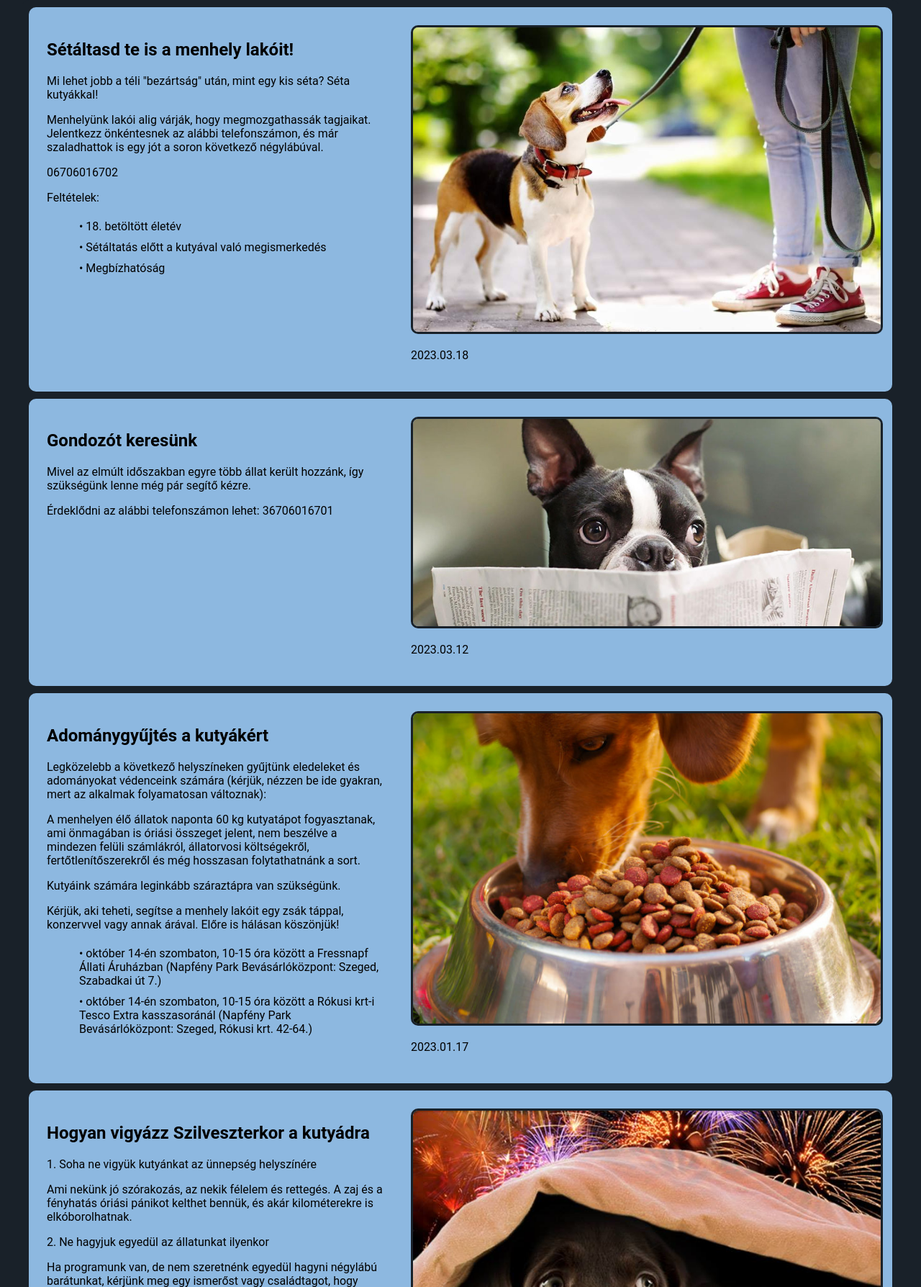
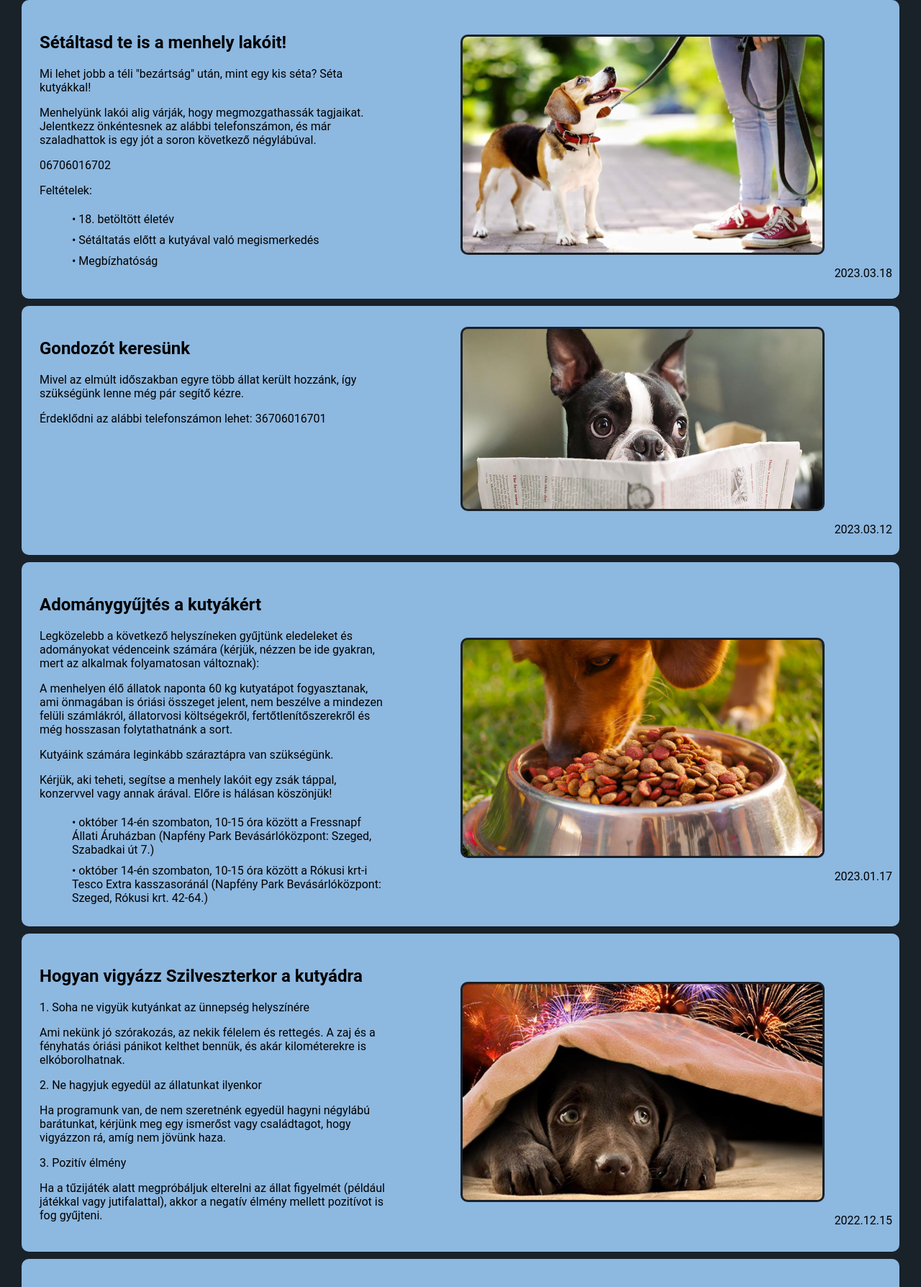
Before and after one commit to k1me/kutya_menhely, a PHP site: page /hirek.html in a window 1280 px wide. Shown: the part 142-1930 px from the top of the page at 72% size. Run offline with PHP 8.4, Linux system fonts and the light colour scheme.

Commit message:
Hírek done

```diff
--- a/css/hirek.css
+++ b/css/hirek.css
@@ -15,7 +15,9 @@ section {
     padding: 10px;
     background-color: #8db8e0;
     border-radius: 10px;
-
+}
+.igazit{
+    text-align: right;
 }
 
 @media screen and (max-width: 800px) {
@@ -55,6 +57,105 @@ img {
     padding: 15px;
     margin: auto;
 }
+.column-tuzijatek{
+    background-image: url('/kutya_menhely/img/tuzijatek.jpg');
+    margin: auto;
+    margin-left: 600px;
+    background-size: cover;
+    background-position: right;
+    border-radius: 10px;
+    border-radius: 10px;
+    border-color: #192129;
+    border-style: solid;
+    border-width: 3px;
+    background-size: 100% 100%;
+    max-width: 500px;
+    max-height: 300px;
+    justify-content: right;
+    flex-direction: column;
+}
+.column-seta{
+    background-image: url('/kutya_menhely/img/seta.jpg');
+    margin: auto;
+    margin-left: 600px;
+    background-size: cover;
+    background-position: right;
+    border-radius: 10px;
+    border-radius: 10px;
+    border-color: #192129;
+    border-style: solid;
+    border-width: 3px;
+    background-size: 100% 100%;
+    max-width: 500px;
+    max-height: 300px;
+    justify-content: right;
+    flex-direction: column;
+}
+
+.column-ivartalanitas{
+    background-image: url('/kutya_menhely/img/ivartalanitas.jpg');
+    margin: auto;
+    margin-left: 600px;
+    background-size: cover;
+    background-position: right;
+    border-radius: 10px;
+    border-color: #192129;
+    border-style: solid;
+    border-width: 3px;
+    background-size: 100% 100%;
+    max-width: 500px;
+    max-height: 300px;
+    justify-content: right;
+    flex-direction: column;
+}
+.column-gyujtesbovitesre{
+    margin: auto;
+    background-image: url('/kutya_menhely/img/gyujtesbovitesre.png');
+    margin-left: 600px;
+    background-size: cover;
+    background-position: right;
+    border-radius: 10px;
+    border-color: #192129;
+    border-style: solid;
+    border-width: 3px;
+    background-size: 100% 100%;
+    max-width: 500px;
+    max-height: 300px;
+    justify-content: right;
+    flex-direction: column;
+}
+.column-gondozotkeresunk{
+    margin: auto;
+    background-image: url('/kutya_menhely/img/gondozotkeresunk.jpg');
+    margin-left: 600px;
+    background-size: cover;
+    background-position: right;
+    border-radius: 10px;
+    border-color: #192129;
+    border-style: solid;
+    border-width: 3px;
+    background-size: 100% 100%;
+    max-width: 500px;
+    max-height: 250px;
+    justify-content: right;
+    flex-direction: column;
+}
+.column-etelgyujtes{
+    margin: auto;
+    background-image: url('/kutya_menhely/img/etelgyujtes.jpg');
+    margin-left: 600px;
+    background-size: cover;
+    background-position: right;
+    border-radius: 10px;
+    border-color: #192129;
+    border-style: solid;
+    border-width: 3px;
+    background-size: 100% 100%;
+    max-width: 500px;
+    max-height: 300px;
+    justify-content: right;
+    flex-direction: column;
+}
 
 
 .behuz li {
--- a/hirek.html
+++ b/hirek.html
@@ -25,7 +25,6 @@
             <li class="login"><a href="login.html">Belépés</a></li>
         </ul>
     </nav>
-    <section class="section-container">
     <section>
         <div class="row">
             <div class="column">
@@ -40,10 +39,29 @@
                     <li>• Megbízhatóság</li>
                 </ul>
             </div>
-            <div class="column">
-                <img src="img/seta.jpg" alt="Sétáltatás" width="650px">
-                <p>2023.03.18</p>
+            <br>
+            <br>
+            <div class="column-seta">
+                <br>
+                <br>
+                <br>
+                <br>
+                <br>
+                <br>
+                <br>
+                <br>
+                <br>
+                <br>
+                <br>
+                <br>
+                <br>
+                <br>
+                <br>
+                <br>
+                <br>
+                <br>
             </div>
+            <p class="igazit">2023.03.18</p>
         </div>
     </section>
     <section>
@@ -53,10 +71,28 @@
                 <p>Mivel az elmúlt időszakban egyre több állat került hozzánk, így szükségünk lenne még pár segítő kézre.</p>
                 <p>Érdeklődni az alábbi telefonszámon lehet: 36706016701</p>
             </div>
-            <div class="column">
-                <img src="img/gondozotkeresunk.jpg" alt="Gondozót keresünk" width="650px">
-                <p>2023.03.12</p>
+            <br>
+            <div class="column-gondozotkeresunk">
+                <br>
+                <br>
+                <br>
+                <br>
+                <br>
+                <br>
+                <br>
+                <br>
+                <br>
+                <br>
+                <br>
+                <br>
+                <br>
+                <br>
+                <br>
+                <br>
+                <br>
+                <br>
             </div>
+            <p class="igazit">2023.03.12</p>
         </div>
     </section>
     <section>
@@ -72,10 +108,32 @@
                     <li>• október 14-én szombaton, 10-15 óra között a Rókusi krt-i Tesco Extra kasszasoránál (Napfény Park Bevásárlóközpont: Szeged, Rókusi krt. 42-64.)</li>
                  </ul>
             </div>
-            <div class="column">
-                <img src="img/etelgyujtes.jpg" alt="Adománygyűjtés" width="650px">
-                <p>2023.01.17</p>
+            <br>
+            <br>
+            <br>
+            <br>
+            <br>
+            <div class="column-etelgyujtes">
+                <br>
+                <br>
+                <br>
+                <br>
+                <br>
+                <br>
+                <br>
+                <br>
+                <br>
+                <br>
+                <br>
+                <br>
+                <br>
+                <br>
+                <br>
+                <br>
+                <br>
+                <br>
                </div>
+            <p class="igazit">2023.01.17</p>
         </div>
     </section>
     <section>
@@ -89,10 +147,30 @@
                 <p>3. Pozitív élmény</p>
                 <p>Ha a tűzijáték alatt megpróbáljuk elterelni az állat figyelmét (például játékkal vagy jutifalattal), akkor a negatív élmény mellett pozitívot is fog gyűjteni.</p>
             </div>
-            <div class="column">
-                <img src="img/tuzijatek.jpg" alt="Tüzijáték" width="650px">
-                <p>2022.12.15</p>
+            <br>
+            <br>
+            <br>
+            <div class="column-tuzijatek">
+                <br>
+                <br>
+                <br>
+                <br>
+                <br>
+                <br>
+                <br>
+                <br>
+                <br>
+                <br>
+                <br>
+                <br>
+                <br>
+                <br>
+                <br>
+                <br>
+                <br>
+                <br>
             </div>
+            <p class="igazit">2022.12.15</p>
         </div>
     </section>
     <section>
@@ -107,13 +185,37 @@
                 <p>• a kutya mikrochip száma (ha van), valamint</p>
                 <p>• a gazda neve, lakcíme, telefoni elérhetősége és</p>
                 <p>• a rászorultság rövid indoklása.</p>
-
-                    <p>Kérünk minden felelősen gondolkodó állatbarátot, hogy juttassa el a felhívást a környezetükben élő rászoruló állattartóknak. Közösen tehetünk azért, hogy környezetünkben minél kevesebb nemkívánt alom szülessen, és minél kevesebb állat váljék kóborrá.</p>
+                <p>Kérünk minden felelősen gondolkodó állatbarátot, hogy juttassa el a felhívást a környezetükben élő rászoruló állattartóknak. Közösen tehetünk azért, hogy környezetünkben minél kevesebb nemkívánt alom szülessen, és minél kevesebb állat váljék kóborrá.</p>
             </div>
-            <div class="column">
-                <img src="img/ivartalanitas.jpg" alt="Ivartalanítás" width="650px">
-                <p>2022.11.28</p>
+            <br>
+            <br>
+            <br>
+            <br>
+            <br>
+            <br>
+            <br>
+            <br>
+            <div class="column-ivartalanitas">
+                <br>
+                <br>
+                <br>
+                <br>
+                <br>
+                <br>
+                <br>
+                <br>
+                <br>
+                <br>
+                <br>
+                <br>
+                <br>
+                <br>
+                <br>
+                <br>
+                <br>
+                <br>
             </div>
+            <p class="igazit">2022.11.28</p>
         </div>
     </section>
     <section>
@@ -125,13 +227,34 @@
                 <p>Hálásan köszönünk minden segítséget!</p>
                 <p>Az Új Kezdet Menhely Alapítvány kuratóriuma</p>
             </div>
-            <div class="column">
-                <img src="img/gyujtesbovitesre.png" alt="Bővítés" width="650px">
-                <p>2022.08.30</p>
+            <br>
+            <br>
+            <br>
+            <br>
+            <div class="column-gyujtesbovitesre">
+                <br>
+                <br>
+                <br>
+                <br>
+                <br>
+                <br>
+                <br>
+                <br>
+                <br>
+                <br>
+                <br>
+                <br>
+                <br>
+                <br>
+                <br>
+                <br>
+                <br>
+                <br>
             </div>
+            <p class="igazit">2022.08.30</p>
         </div>
     </section>
-    </section>
+
 
 
     <div class="footer-container">
```
